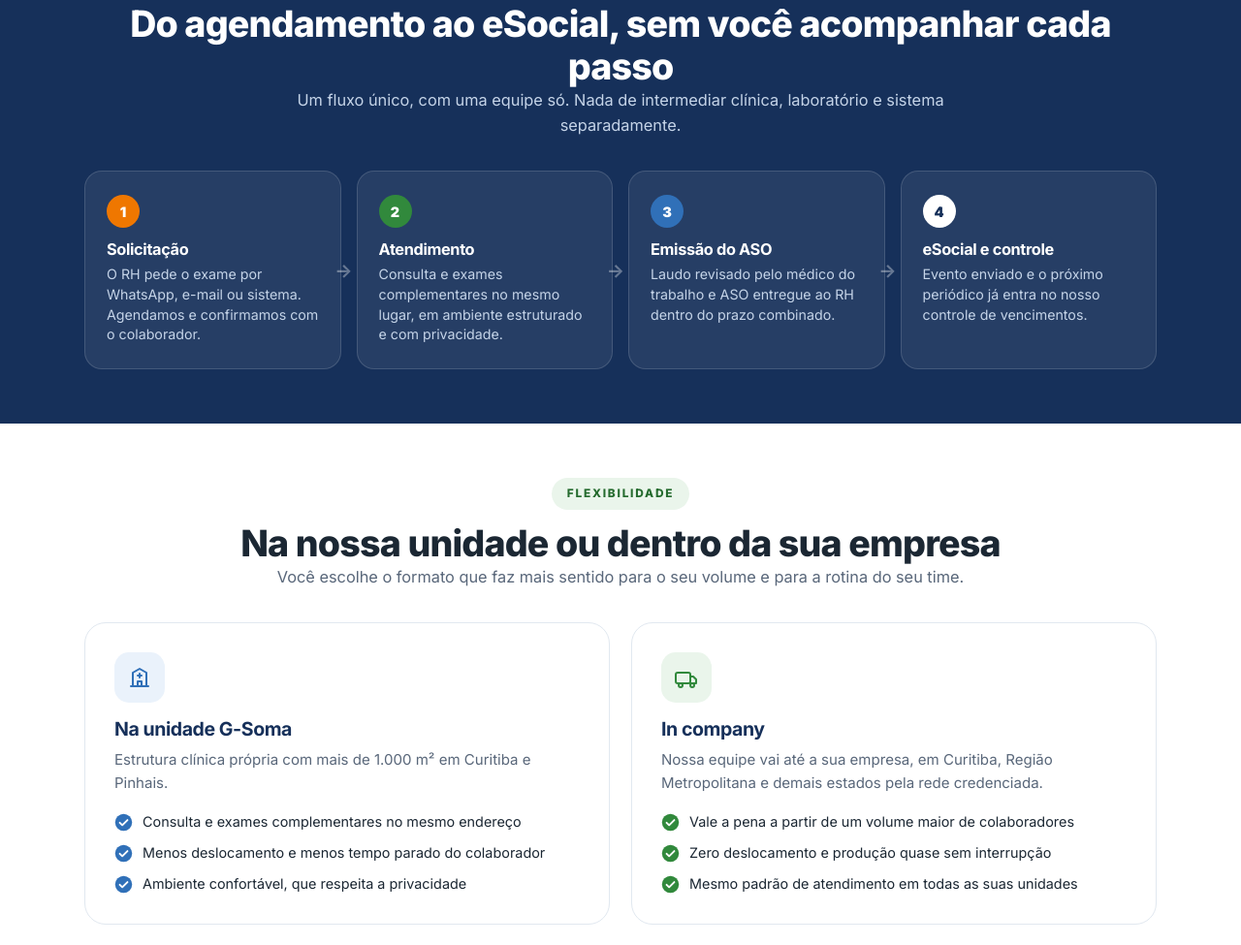
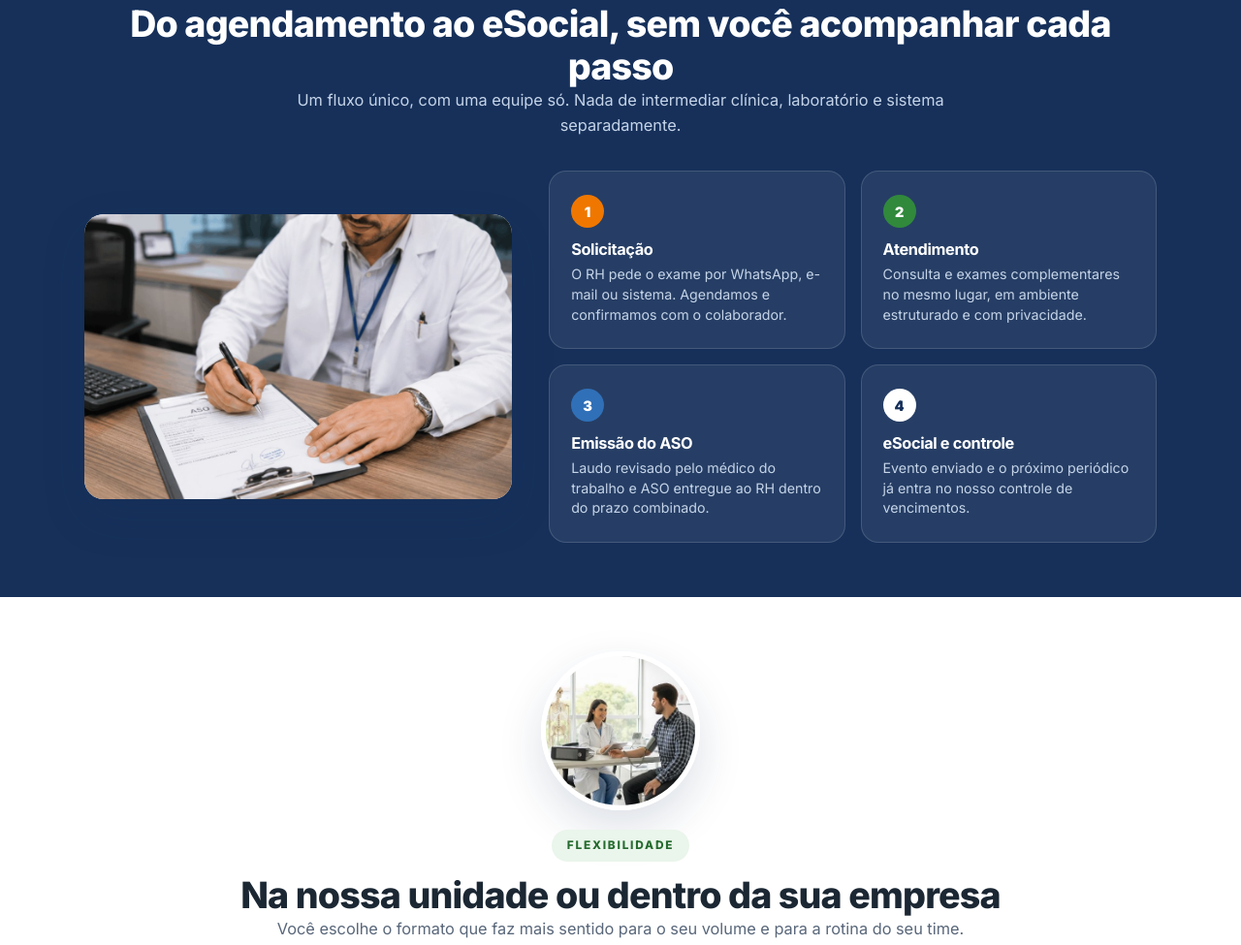
Before and after one commit to alanpeixotocontieri/gsoma-lps, a plain HTML site: page exames-aso/index.html in a window 1280 px wide. Shown: the part 1348-2323 px from the top of the page at 97% size. Drawn offline with Linux system fonts and the light colour scheme.

Commit message:
imagens - exames e ASO

```diff
--- a/exames-aso/index.html
+++ b/exames-aso/index.html
@@ -115,6 +115,19 @@ header{position:sticky;top:0;z-index:900;background:#fff;border-bottom:1px solid
 .etapa:not(:last-child)::after{content:"→";position:absolute;right:-13px;top:50%;transform:translateY(-50%);color:rgba(255,255,255,.35);font-size:1.2rem;font-weight:700}
 @media(max-width:900px){.etapas{grid-template-columns:1fr 1fr}.etapa::after{display:none!important}}
 @media(max-width:520px){.etapas{grid-template-columns:1fr}}
+
+/* IMAGENS */
+.fig{border-radius:20px;overflow:hidden;box-shadow:var(--shadow-lg);line-height:0;background:var(--cinza-bg)}
+.fig img{width:100%;height:auto;display:block}
+.duo{display:grid;gap:38px;align-items:center}
+.duo-fluxo{grid-template-columns:.95fr 1.35fr}
+.duo-fluxo .etapas{grid-template-columns:1fr 1fr}
+.duo-fluxo .etapa::after{display:none!important}
+.duo-faq{grid-template-columns:.8fr 1.2fr;align-items:start}
+.duo-faq .faq-list{max-width:none;margin:0}
+.fig-round{width:164px;height:164px;border-radius:50%;overflow:hidden;margin:0 auto 20px;box-shadow:var(--shadow-lg);border:5px solid #fff;line-height:0}
+.fig-round img{width:100%;height:100%;object-fit:cover;display:block}
+@media(max-width:900px){.duo-fluxo,.duo-faq{grid-template-columns:1fr;gap:26px}.duo .fig{order:-1;max-width:520px;margin:0 auto}}
 
 /* ONDE ATENDER */
 .onde{display:grid;grid-template-columns:1fr 1fr;gap:22px}
@@ -302,11 +315,16 @@ footer a:hover{color:#8FE39B}
       <h2>Do agendamento ao eSocial, sem você acompanhar cada passo</h2>
       <p class="lead">Um fluxo único, com uma equipe só. Nada de intermediar clínica, laboratório e sistema separadamente.</p>
     </div>
+    <div class="duo duo-fluxo">
+    <div class="fig">
+      <img src="assets/img/aso-assinatura.jpg" width="1024" height="683" alt="Médico do trabalho preenchendo e assinando o ASO" loading="lazy">
+    </div>
     <div class="etapas">
       <div class="etapa"><div class="n">1</div><h3>Solicitação</h3><p>O RH pede o exame por WhatsApp, e-mail ou sistema. Agendamos e confirmamos com o colaborador.</p></div>
       <div class="etapa"><div class="n">2</div><h3>Atendimento</h3><p>Consulta e exames complementares no mesmo lugar, em ambiente estruturado e com privacidade.</p></div>
       <div class="etapa"><div class="n">3</div><h3>Emissão do ASO</h3><p>Laudo revisado pelo médico do trabalho e ASO entregue ao RH dentro do prazo combinado.</p></div>
       <div class="etapa"><div class="n">4</div><h3>eSocial e controle</h3><p>Evento enviado e o próximo periódico já entra no nosso controle de vencimentos.</p></div>
+    </div>
     </div>
   </div>
 </section>
@@ -315,6 +333,7 @@ footer a:hover{color:#8FE39B}
 <section>
   <div class="wrap">
     <div class="sec-head center">
+      <div class="fig-round"><img src="assets/img/aso-consulta.jpg" width="350" height="350" alt="Atendimento médico ocupacional em consultório" loading="lazy"></div>
       <span class="eyebrow verde">Flexibilidade</span>
       <h2>Na nossa unidade ou dentro da sua empresa</h2>
       <p class="lead">Você escolhe o formato que faz mais sentido para o seu volume e para a rotina do seu time.</p>
@@ -473,6 +492,10 @@ footer a:hover{color:#8FE39B}
       <span class="eyebrow">Dúvidas frequentes</span>
       <h2>O que o RH mais pergunta</h2>
     </div>
+    <div class="duo duo-faq">
+    <div class="fig">
+      <img src="assets/img/aso-ilustracao.jpg" width="1024" height="1024" alt="Ilustração do ASO — Atestado de Saúde Ocupacional com resultado apto" loading="lazy">
+    </div>
     <div class="faq-list">
       <details class="faq-item" open>
         <summary>Em quanto tempo recebo o ASO?</summary>
@@ -498,6 +521,7 @@ footer a:hover{color:#8FE39B}
         <summary>Como é a cobrança?</summary>
         <div class="faq-body">Normalmente por colaborador atendido ou por pacote mensal, dependendo do seu volume e da frequência. Exames complementares específicos podem ter valor à parte, e tudo vem detalhado na proposta, sem surpresa depois.</div>
       </details>
+    </div>
     </div>
   </div>
 </section>
```
Also changed, not shown: exames-aso/assets/img/aso-assinatura.jpg (added), exames-aso/assets/img/aso-consulta.jpg (added), exames-aso/assets/img/aso-ilustracao.jpg (added).
